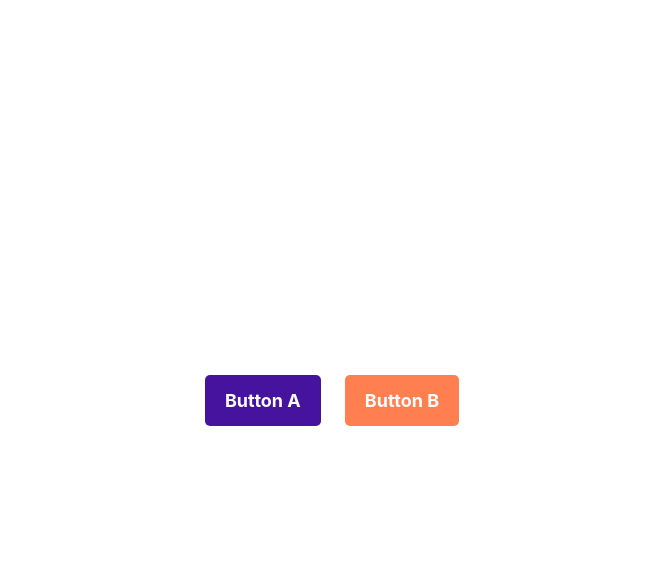
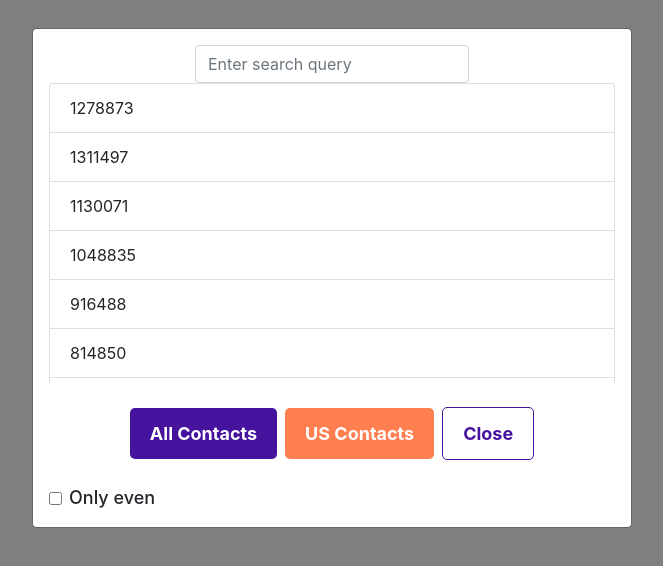
Before and after one commit to sarmadali48/pastors-line, a React (Create React App) app: page /modalA in a window 1280 px wide. Shown: the top 566 px of the page, without its empty margins (308-971 px from the left). Built offline with nearby package versions, Linux system fonts and the light colour scheme; no server answers.

Commit message:
counry issue

```diff
--- a/src/App.js
+++ b/src/App.js
@@ -1,6 +1,7 @@
 import logo from './logo.svg';
 import './App.css';
 import Home from './components/Home';
+import ModalA from './components/ModalA';
 // import Router from './Router';
 import { BrowserRouter as Router, Switch, Route } from "react-router-dom";
 import axios from "axios";
@@ -12,7 +13,8 @@ function App() {
   return (
     <Router>
       <Switch>
-        <Route path="/" component={Home} />
+        <Route exact path="/" component={Home} />
+        <Route exact path="/modalA" component={ModalA} />
       </Switch>
       </Router>
   );
--- a/src/components/Home/index.js
+++ b/src/components/Home/index.js
@@ -1,7 +1,9 @@
 import React, {useState} from 'react';
 import Button from '../../sharedComponents/Button';
 import CountryModal from "./modal";
+import {useHistory} from "react-router-dom"
 const Home = () => {
+    const history = useHistory()
     const [showModal, setShowModal] = useState(false);
 
     const handleOpenModal = () => {
@@ -12,9 +14,9 @@ const Home = () => {
     }
     return (
         <div className="d-flex align-items-center justify-content-center vh-100">
-        <Button label="Button A" onClick={handleOpenModal} />
-        <Button className="ml-4" background="#ff7f50" label="Button B" onClick={handleOpenModal} />
-        <CountryModal showModal={showModal} handleCloseModal={handleCloseModal} />
+        <Button label="Button A" onClick={()=> history.push('/modalA')} />
+        <Button className="ml-4" background="#ff7f50" label="Button B" onClick={()=> history.push('/modalA')} />
+        {/* <CountryModal showModal={showModal} handleCloseModal={handleCloseModal} /> */}
 
     </div>
     );
--- a/src/components/Home/modal.js
+++ b/src/components/Home/modal.js
@@ -5,16 +5,19 @@ import Form from "react-bootstrap/Form";
 import { useDispatch, useSelector } from "react-redux";
 import { getCountriesList } from "../../redux/actions/country";
 import { Scrollbars } from 'react-custom-scrollbars';
+import {useHistory} from "react-router-dom"
 
 
 
 const CountryModal = ({showModal, handleCloseModal}) => {
+  const history = useHistory()
   const dispatch = useDispatch();
   const [searchQuery, setSearchQuery] = useState('');
   const [page, setPage] = useState(1); // Track the current page of contacts
   const [loading, setLoading] = useState(false);
+  const [contactsIds, setContactsIds] = useState([]);
 
-  const contacts = [
+  const contacts1 = [
     1278873,
     1311497,
     1130071,
@@ -37,11 +40,15 @@ const CountryModal = ({showModal, handleCloseModal}) => {
     1764889
 ];
 
-const countries = useSelector((state) => state.countries);
+const {contacts_ids, contacts} = useSelector((state) => state.countryReducer);
 
 useEffect(() => {
   dispatch(getCountriesList({ companyId: 171, page: 1, noGroupDuplicates: 1 }));
 }, []);
+
+useEffect(() => {
+    setContactsIds(contacts_ids);
+  }, [contacts_ids]);
 
   const handleButtonClick = () => {
     setPage(1);
@@ -104,13 +111,20 @@ useEffect(() => {
           style={{ width: '100%', height: '300px' }}
         >
         <ul className="list-group w-100">
-          {contacts?.map((contact) => (
+          {contactsIds.length>0 && contactsIds.map((contact) => (
             <li key={contact} className="list-group-item">
               <div className="d-flex justify-content-between">
                 <span>{contact}</span>
               </div>
+              {/* <div className="d-flex justify-content-between">
+                <span>{countriesList?.contacts[contact]?.email}</span>
+              </div>
+              <div className="d-flex justify-content-between">
+                <span>{countriesList?.contacts[contact]?.phone_number}</span>
+              </div> */}
             </li>
           ))}
+          <div onClick={()=> history.push('/modal')}>test</div>
         </ul>
         </Scrollbars>
         <div className="p-4">
--- a/src/components/ModalA/index.js
+++ b/src/components/ModalA/index.js
@@ -1,25 +1,149 @@
-import React, {useState} from 'react';
-import Button from 'react-bootstrap/Button';
-import Modal from 'react-bootstrap/Modal';
+import React, { useState, useEffect } from "react";
+import Button from "../../sharedComponents/Button";
+import Modal from "react-bootstrap/Modal";
+import Form from "react-bootstrap/Form";
+import { useDispatch, useSelector } from "react-redux";
+import { getCountriesList } from "../../redux/actions/country";
+import { Scrollbars } from 'react-custom-scrollbars';
+import {useHistory} from "react-router-dom"
 
-const ModalA = () => {
-    const [show, setShow] = useState(true)
-    return (
-        <Modal show={show} onHide={()=> {}}>
-        <Modal.Header closeButton>
-          <Modal.Title>Modal heading</Modal.Title>
-        </Modal.Header>
-        <Modal.Body>Woohoo, you are reading this text in a modal!</Modal.Body>
-        <Modal.Footer>
-          <Button variant="secondary" onClick={handleClose}>
-            Close
-          </Button>
-          <Button variant="primary" onClick={handleClose}>
-            Save Changes
-          </Button>
-        </Modal.Footer>
-      </Modal>
-    );
-}
+const ModalA = ({showModal, handleCloseModal}) => {
+  const history = useHistory()
+  const dispatch = useDispatch();
+  const [searchQuery, setSearchQuery] = useState('');
+  const [page, setPage] = useState(1); // Track the current page of contacts
+  const [loading, setLoading] = useState(true);
+  const [contactsIds, setContactsIds] = useState([]);
+
+  const contacts1 = [
+    1278873,
+    1311497,
+    1130071,
+    1048835,
+    916488,
+    814850,
+    814849,
+    249345,
+    248983,
+    248578,
+    248322,
+    248066,
+    247810,
+    247297,
+    246786,
+    244992,
+    1740809,
+    1817476,
+    1817474,
+    1764889
+];
+
+const {contacts_ids, contacts} = useSelector((state) => state.countryReducer);
+
+useEffect(() => {
+  dispatch(getCountriesList({ companyId: 171, page: 1, noGroupDuplicates: 1 }));
+}, []);
+
+useEffect(() => {
+    setContactsIds(contacts_ids);
+  }, [contacts_ids]);
+
+  const handleButtonClick = () => {
+    setPage(1);
+    setLoading(true);
+    dispatch(getCountriesList({ companyId: 171, page: 1, noGroupDuplicates: 1 }))
+      .finally(() => setLoading(false));
+  }
+
+  const handleUSContactsClick = () => {
+    setPage(1);
+    setLoading(true);
+    dispatch(getCountriesList({ companyId: 171, page: 1, noGroupDuplicates: 1, countryId: 226 }))
+      .finally(() => setLoading(false));
+  }
+
+  const handleScroll = () => {
+    const list = document.querySelector('.list-group');
+    if (list) {
+      const isAtBottom = list.scrollTop + list.clientHeight === list.scrollHeight;
+      if (isAtBottom && !loading) {
+        // If at the bottom and not currently loading, load the next page of contacts
+        setPage(page + 1);
+        setLoading(true);
+        dispatch(getCountriesList({ companyId: 171, page: page + 1, noGroupDuplicates: 1 }))
+          .finally(() => setLoading(false));
+      }
+    }
+  };
+
+  useEffect(() => {
+    // Attach the scroll event listener when the component mounts
+    const list = document.querySelector('.list-group');
+    if (list) {
+      list.addEventListener('scroll', handleScroll);
+    }
+
+    // Detach the scroll event listener when the component unmounts
+    return () => {
+      if (list) {
+        list.removeEventListener('scroll', handleScroll);
+      }
+    };
+  }, [page, loading]);
+
+  return (
+    <Modal show={true}>
+      <Modal.Body className="d-flex align-items-center justify-content-center vh-25 flex-column">
+      <Form.Group controlId="search">
+          <Form.Control
+            type="text"
+            placeholder="Enter search query"
+            value={searchQuery}
+            onChange={(e) => setSearchQuery(e.target.value)}
+          />
+        </Form.Group>
+        <Scrollbars
+          autoHide
+          autoHideTimeout={1000}
+          autoHideDuration={200}
+          style={{ width: '100%', height: '300px' }}
+        >
+        <ul className="list-group w-100">
+          {/* {contactsIds.length>0 && contactsIds.map((contact) => ( */}
+          {contacts1.map((contact) => (
+            <li key={contact} className="list-group-item">
+              <div className="d-flex justify-content-between">
+                <span>{contact}</span>
+              </div>
+              {/* <div className="d-flex justify-content-between">
+                <span>{countriesList?.contacts[contact]?.email}</span>
+              </div>
+              <div className="d-flex justify-content-between">
+                <span>{countriesList?.contacts[contact]?.phone_number}</span>
+              </div> */}
+            </li>
+          ))}
+          {/* <div onClick={()=> history.push('/modal')}>test</div> */}
+        </ul>
+        </Scrollbars>
+        <div className="p-4">
+          <Button onClick={handleButtonClick} label="All Contacts" />
+          <Button className="ml-2" background="#ff7f50" onClick={handleUSContactsClick} label="US Contacts" />
+          <Button
+            className="ml-2"
+            color="#46139f"
+            background="#fff"
+            label="Close"
+            style={{ border: "1px solid #46139f" }}
+            onClick={()=> history.push('/')}
+          />
+        </div>
+        <div className="mr-auto">
+        <Form.Check type="checkbox" label="Only even" />
+        </div>
+      </Modal.Body>
+    </Modal>
+  );
+};
 
 export default ModalA;
--- a/src/redux/reducers/country/index.js
+++ b/src/redux/reducers/country/index.js
@@ -1,12 +1,13 @@
 import * as constants from '../../actions/constants';
 const initialState = {
-    countries: [],
+  contacts: {},
+  contacts_ids: []
   };
 
   const countryReducer = (state = initialState, action) => {
     switch (action.type) {
       case constants.GET_COUNTRY_LIST_SUCCESS:
-        return { ...state, countries: action.countries };
+        return { ...state, contacts: action.countries?.contacts || {}, contacts_ids: action.countries?.contacts_ids || [] };
         case constants.GET_COUNTRY_LIST_FAILURE:
         return { ...state,  };
       default:
```
Also changed, not shown: 1 other file (tests, documents, lock files or other folders).
